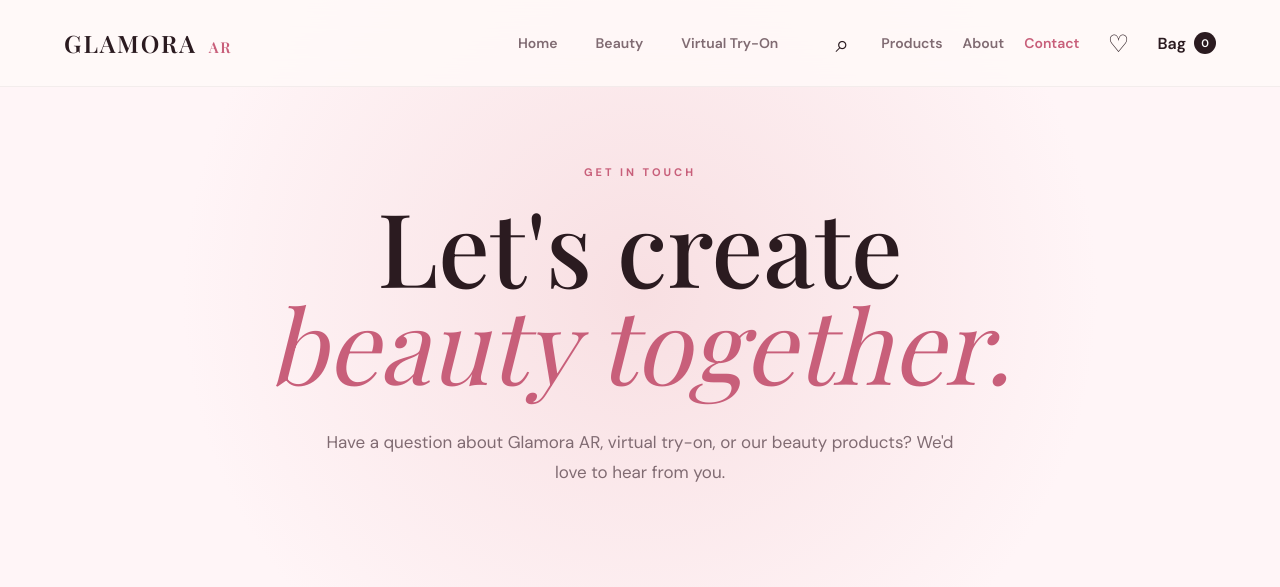
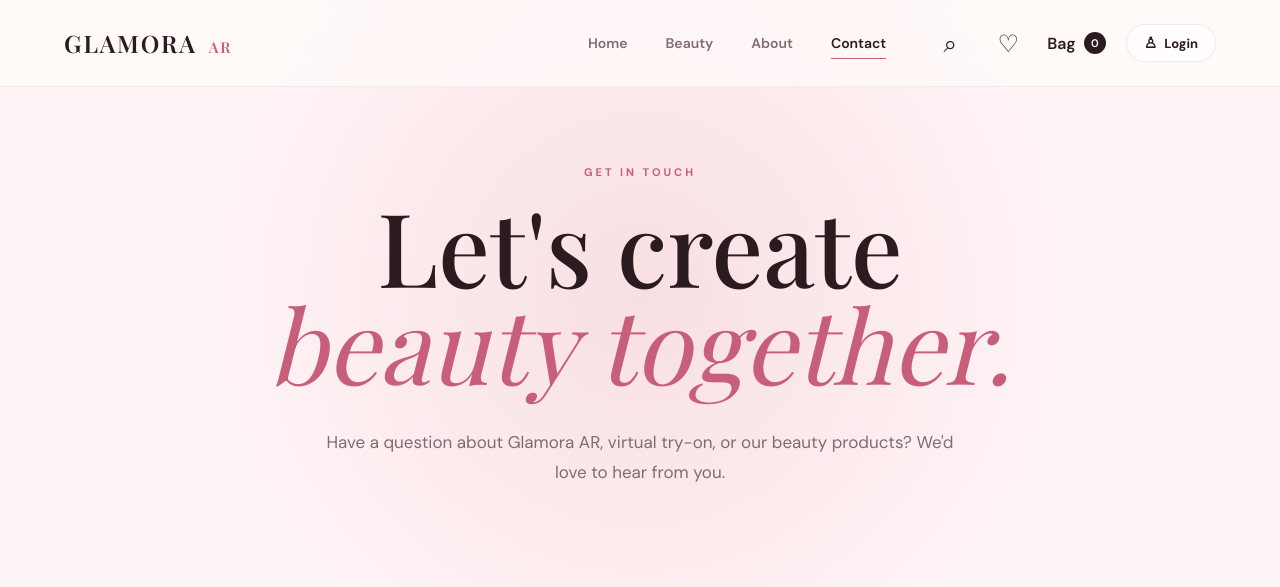
Before and after one commit to Dipika-sigdel7/Glamora-AR, a Flask app: page /contact in a window 1280 px wide. Shown: the top 587 px of the page. Run offline with Flask 3, Linux system fonts and the light colour scheme.

Commit message:
Initial commit

```diff
--- a/templates/contact.html
+++ b/templates/contact.html
@@ -57,102 +57,154 @@
     </div>
 
 
+
 <!-- =====================================================
      NAVBAR
      ===================================================== -->
 
 <header class="navbar">
 
+    <!-- ===================================================
+         LOGO
+         =================================================== -->
+
     <a
-            href="{{ url_for('home') }}"
+        href="/"
         class="logo"
+        aria-label="Glamora AR Home"
     >
         GLAMORA <span>AR</span>
     </a>
 
 
-        <nav class="nav-links">
+    <!-- ===================================================
+         MAIN NAVIGATION
+         =================================================== -->
 
-            <a href="{{ url_for('home') }}">
+    <nav
+        class="nav-links"
+        id="navLinks"
+        aria-label="Main navigation"
+    >
+
+        <a href="/">
             Home
         </a>
 
-            <a href="{{ url_for('about') }}">
+        <a href="/beauty">
             Beauty
         </a>
 
-            <a href="{{ url_for('about') }}#tryon">
-                Virtual Try-On
+        <a href="/about">
+            About
+        </a>
+
+        <a
+            href="/contact"
+            class="active"
+        >
+            Contact
         </a>
 
     </nav>
 
 
+    <!-- ===================================================
+         HEADER ACTIONS
+         =================================================== -->
+
     <div class="nav-actions">
+
+
+        <!-- =================================================
+             SEARCH
+             ================================================= -->
 
         <button
             class="icon-btn"
+            id="searchBtn"
             type="button"
             aria-label="Search"
+            title="Search"
         >
             ⌕
         </button>
 
 
-            <a
-                href="{{ url_for('about') }}#products"
-                class="header-link"
-            >
-                Products
-            </a>
-
-
-            <a
-                href="{{ url_for('about') }}"
-                class="header-link"
-            >
-                About
-            </a>
-
-
-            <a
-                href="{{ url_for('contact') }}"
-                class="header-link active-link"
-            >
-                Contact
-            </a>
-
+        <!-- =================================================
+             WISHLIST
+             ================================================= -->
 
         <button
-                class="icon-btn"
+            class="icon-btn wishlist-btn"
+            id="wishlistBtn"
             type="button"
             aria-label="Wishlist"
+            title="Wishlist"
         >
             ♡
         </button>
 
 
+        <!-- =================================================
+             SHOPPING BAG
+             ================================================= -->
+
         <button
             class="cart-btn"
+            id="cartBtn"
             type="button"
+            aria-label="Shopping bag"
+            title="Shopping bag"
         >
 
             <span>
                 Bag
             </span>
 
-                <span class="cart-count">
+            <span
+                class="cart-count"
+                id="cartCount"
+            >
                 0
             </span>
 
         </button>
 
 
+        <!-- =================================================
+             LOGIN
+             ================================================= -->
+
+        <a
+            href="{{ url_for('login') }}"
+            class="login-btn"
+            id="loginBtn"
+            aria-label="Login to Glamora AR"
+        >
+
+            <span class="login-icon">
+                ♙
+            </span>
+
+            <span>
+                Login
+            </span>
+
+        </a>
+
+
+        <!-- =================================================
+             MOBILE MENU
+             ================================================= -->
+
         <button
             class="menu-btn"
             id="menuBtn"
             type="button"
-                aria-label="Open menu"
+            aria-label="Open navigation menu"
+            aria-expanded="false"
+            aria-controls="navLinks"
         >
             ☰
         </button>
@@ -160,6 +212,8 @@
     </div>
 
 </header>
+
+
 
 
     <!-- =====================================================
```
Lines whose indentation alone changed are shown as unchanged.
